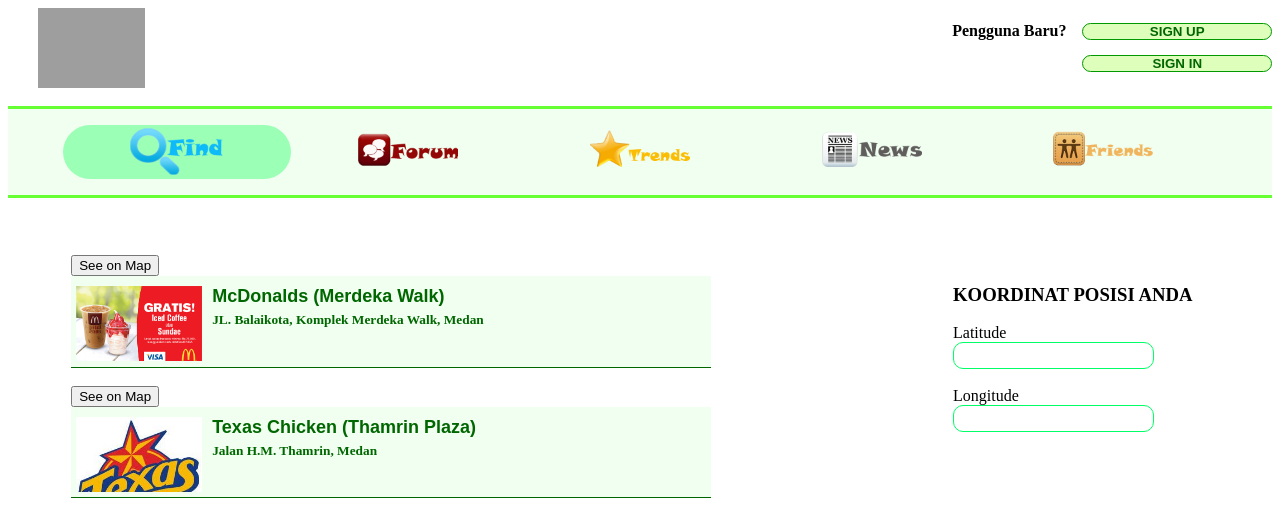
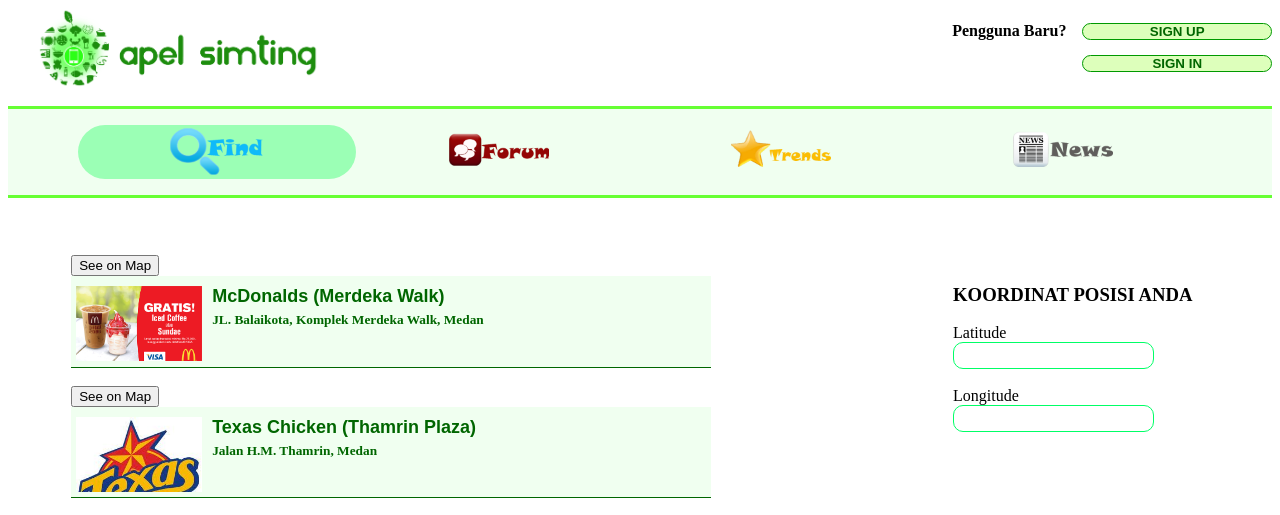
Before and after one commit to Mikroskil/Invest, a PHP site: page /find.php in a window 1280 px wide. Shown: the top 515 px of the page. Run offline with PHP 8.4, Linux system fonts and the light colour scheme; data comes from the database, SQL or seed files in the repository; data that the repository does not hold is empty; some libraries are stand-ins or nearby versions; grey boxes are pictures that could not be loaded.

Commit message:
Edit Header, template, dan tambah logo

```diff
--- a/header.php
+++ b/header.php
@@ -43,8 +43,6 @@
             	<a href="trends.php"><center><img src="images/Menu/trends.png" height="50px"></center></a></li>
             <li <?php if($_SESSION['page']=='news.php') echo "class='current'";?> >
             	<a href="news.php"><center><img src="images/Menu/news.png" height="50px"></center></a></li>
-            <li <?php if($_SESSION['page']=='friend.php') echo "class='current'";?> >
-            	<a href="friend.php"><center><img src="images/Menu/friend.png" height="50px"></center></a></li>
         </ul>
     </div>
     </center>
--- a/template/template.css
+++ b/template/template.css
@@ -100,7 +100,7 @@
 	display:inline-block;
 	font-size:16px;
 	margin:auto;
-	width:18%;
+	width:22%;
 }
 #menu ul li:hover
 {
```
Also changed, not shown: images/logo.png (added).
